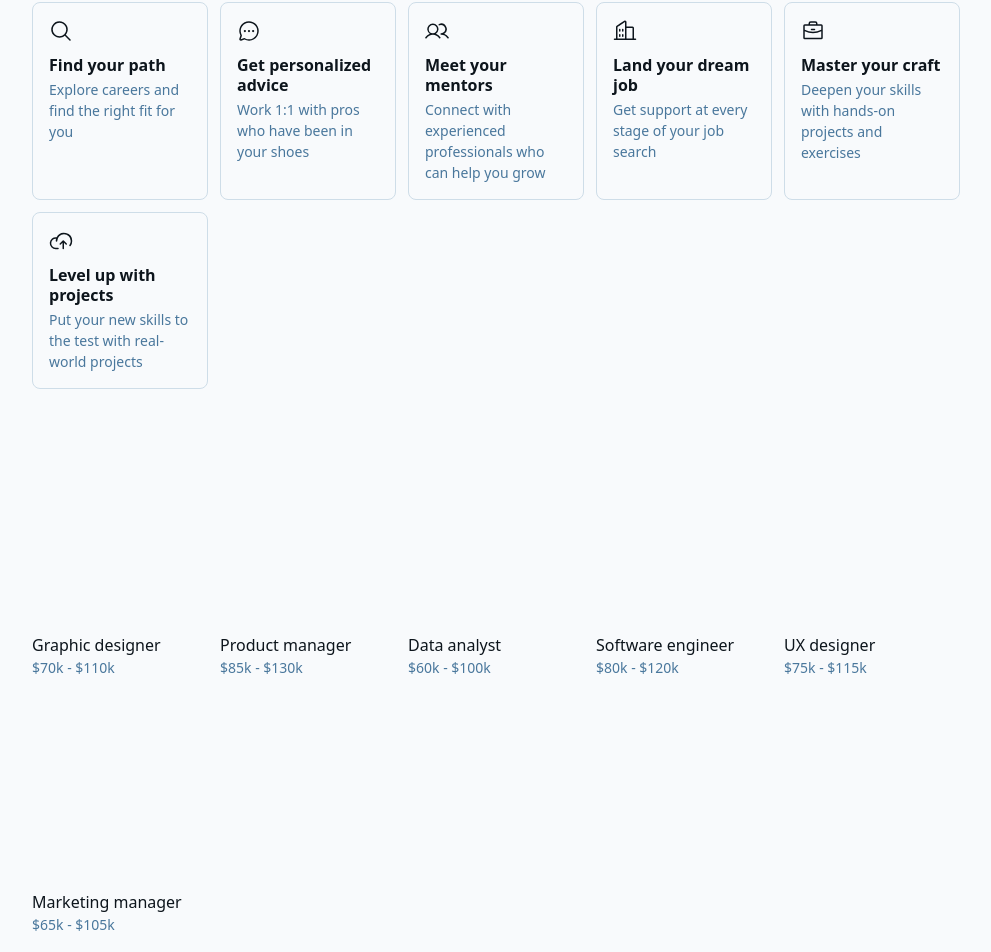
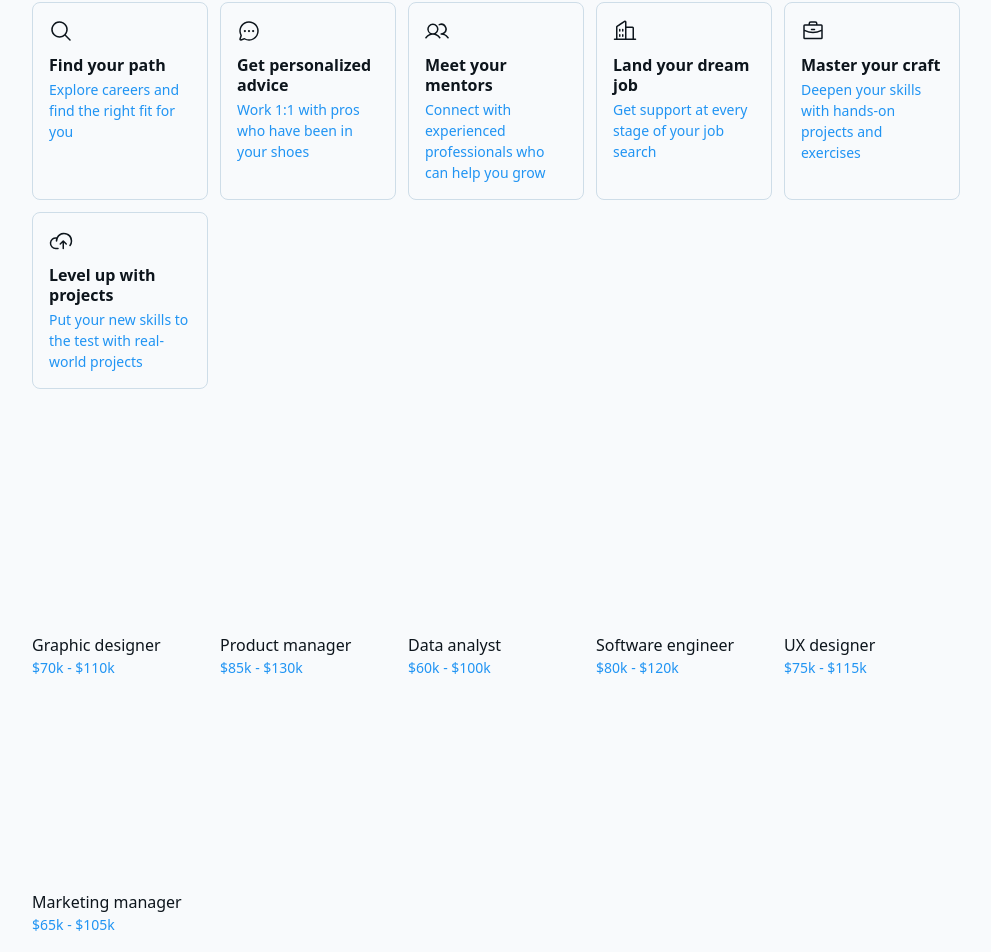
Before and after one commit to MuhammedHashimT/Braynex, a React (Vite) app: page / in a window 1280 px wide. Shown: the part 683-1635 px from the top of the page, without its empty margins (144-1135 px from the left). Built offline with nearby package versions, Linux system fonts and the light colour scheme.

Commit message:
Update styling in Error and Login components

```diff
--- a/src/App.tsx
+++ b/src/App.tsx
@@ -26,7 +26,7 @@ function App() {
             </div>
             <div className="flex gap-2">
               <button
-                className="flex min-w-[84px] max-w-[480px] cursor-pointer items-center justify-center overflow-hidden rounded-full h-10 px-4 bg-[#2094f3] text-slate-50 text-sm font-bold leading-normal tracking-[0.015em]"
+                className="flex min-w-[84px] max-w-[480px] cursor-pointer items-center justify-center overflow-hidden rounded-full h-10 px-4 bg-[#1cb0f6] text-slate-50 text-sm font-bold leading-normal tracking-[0.015em]"
               >
                 <span className="truncate">Sign up</span>
               </button>
@@ -57,7 +57,7 @@ function App() {
                     </h2>
                   </div>
                   <button
-                    className="flex min-w-[84px] max-w-[480px] cursor-pointer items-center justify-center overflow-hidden rounded-full h-10 px-4 @[480px]:h-12 @[480px]:px-5 bg-[#2094f3] text-slate-50 text-sm font-bold leading-normal tracking-[0.015em] @[480px]:text-base @[480px]:font-bold @[480px]:leading-normal @[480px]:tracking-[0.015em]"
+                    className="flex min-w-[84px] max-w-[480px] cursor-pointer items-center justify-center overflow-hidden rounded-full h-10 px-4 @[480px]:h-12 @[480px]:px-5 bg-[#1cb0f6] text-slate-50 text-sm font-bold leading-normal tracking-[0.015em] @[480px]:text-base @[480px]:font-bold @[480px]:leading-normal @[480px]:tracking-[0.015em]"
                   >
                     <span className="truncate">Get started</span>
                   </button>
@@ -81,7 +81,7 @@ function App() {
                   </div>
                   <div className="flex flex-col gap-1">
                     <h2 className="text-[#0d151c] text-base font-bold leading-tight">Find your path</h2>
-                    <p className="text-[#49779c] text-sm font-normal leading-normal">Explore careers and find the right fit for you</p>
+                    <p className="text-[#2094f3] text-sm font-normal leading-normal">Explore careers and find the right fit for you</p>
                   </div>
                 </div>
                 <div className="flex flex-1 gap-3 rounded-lg border border-[#cedde8] bg-slate-50 p-4 flex-col">
@@ -94,7 +94,7 @@ function App() {
                   </div>
                   <div className="flex flex-col gap-1">
                     <h2 className="text-[#0d151c] text-base font-bold leading-tight">Get personalized advice</h2>
-                    <p className="text-[#49779c] text-sm font-normal leading-normal">Work 1:1 with pros who have been in your shoes</p>
+                    <p className="text-[#2094f3] text-sm font-normal leading-normal">Work 1:1 with pros who have been in your shoes</p>
                   </div>
                 </div>
                 <div className="flex flex-1 gap-3 rounded-lg border border-[#cedde8] bg-slate-50 p-4 flex-col">
@@ -107,7 +107,7 @@ function App() {
                   </div>
                   <div className="flex flex-col gap-1">
                     <h2 className="text-[#0d151c] text-base font-bold leading-tight">Meet your mentors</h2>
-                    <p className="text-[#49779c] text-sm font-normal leading-normal">Connect with experienced professionals who can help you grow</p>
+                    <p className="text-[#2094f3] text-sm font-normal leading-normal">Connect with experienced professionals who can help you grow</p>
                   </div>
                 </div>
                 <div className="flex flex-1 gap-3 rounded-lg border border-[#cedde8] bg-slate-50 p-4 flex-col">
@@ -120,7 +120,7 @@ function App() {
                   </div>
                   <div className="flex flex-col gap-1">
                     <h2 className="text-[#0d151c] text-base font-bold leading-tight">Land your dream job</h2>
-                    <p className="text-[#49779c] text-sm font-normal leading-normal">Get support at every stage of your job search</p>
+                    <p className="text-[#2094f3] text-sm font-normal leading-normal">Get support at every stage of your job search</p>
                   </div>
                 </div>
                 <div className="flex flex-1 gap-3 rounded-lg border border-[#cedde8] bg-slate-50 p-4 flex-col">
@@ -133,7 +133,7 @@ function App() {
                   </div>
                   <div className="flex flex-col gap-1">
                     <h2 className="text-[#0d151c] text-base font-bold leading-tight">Master your craft</h2>
-                    <p className="text-[#49779c] text-sm font-normal leading-normal">Deepen your skills with hands-on projects and exercises</p>
+                    <p className="text-[#2094f3] text-sm font-normal leading-normal">Deepen your skills with hands-on projects and exercises</p>
                   </div>
                 </div>
                 <div className="flex flex-1 gap-3 rounded-lg border border-[#cedde8] bg-slate-50 p-4 flex-col">
@@ -146,7 +146,7 @@ function App() {
                   </div>
                   <div className="flex flex-col gap-1">
                     <h2 className="text-[#0d151c] text-base font-bold leading-tight">Level up with projects</h2>
-                    <p className="text-[#49779c] text-sm font-normal leading-normal">Put your new skills to the test with real-world projects</p>
+                    <p className="text-[#2094f3] text-sm font-normal leading-normal">Put your new skills to the test with real-world projects</p>
                   </div>
                 </div>
               </div>
@@ -159,7 +159,7 @@ function App() {
                 ></div>
                 <div>
                   <p className="text-[#0d151c] text-base font-medium leading-normal">Graphic designer</p>
-                  <p className="text-[#49779c] text-sm font-normal leading-normal">$70k - $110k</p>
+                  <p className="text-[#2094f3] text-sm font-normal leading-normal">$70k - $110k</p>
                 </div>
               </div>
               <div className="flex flex-col gap-3 pb-3">
@@ -169,7 +169,7 @@ function App() {
                 ></div>
                 <div>
                   <p className="text-[#0d151c] text-base font-medium leading-normal">Product manager</p>
-                  <p className="text-[#49779c] text-sm font-normal leading-normal">$85k - $130k</p>
+                  <p className="text-[#2094f3] text-sm font-normal leading-normal">$85k - $130k</p>
                 </div>
               </div>
               <div className="flex flex-col gap-3 pb-3">
@@ -179,7 +179,7 @@ function App() {
                 ></div>
                 <div>
                   <p className="text-[#0d151c] text-base font-medium leading-normal">Data analyst</p>
-                  <p className="text-[#49779c] text-sm font-normal leading-normal">$60k - $100k</p>
+                  <p className="text-[#2094f3] text-sm font-normal leading-normal">$60k - $100k</p>
                 </div>
               </div>
               <div className="flex flex-col gap-3 pb-3">
@@ -189,7 +189,7 @@ function App() {
                 ></div>
                 <div>
                   <p className="text-[#0d151c] text-base font-medium leading-normal">Software engineer</p>
-                  <p className="text-[#49779c] text-sm font-normal leading-normal">$80k - $120k</p>
+                  <p className="text-[#2094f3] text-sm font-normal leading-normal">$80k - $120k</p>
                 </div>
               </div>
               <div className="flex flex-col gap-3 pb-3">
@@ -199,7 +199,7 @@ function App() {
                 ></div>
                 <div>
                   <p className="text-[#0d151c] text-base font-medium leading-normal">UX designer</p>
-                  <p className="text-[#49779c] text-sm font-normal leading-normal">$75k - $115k</p>
+                  <p className="text-[#2094f3] text-sm font-normal leading-normal">$75k - $115k</p>
                 </div>
               </div>
               <div className="flex flex-col gap-3 pb-3">
@@ -209,7 +209,7 @@ function App() {
                 ></div>
                 <div>
                   <p className="text-[#0d151c] text-base font-medium leading-normal">Marketing manager</p>
-                  <p className="text-[#49779c] text-sm font-normal leading-normal">$65k - $105k</p>
+                  <p className="text-[#2094f3] text-sm font-normal leading-normal">$65k - $105k</p>
                 </div>
               </div>
             </div>
--- a/src/components/Error.tsx
+++ b/src/components/Error.tsx
@@ -14,13 +14,13 @@ export default function ErrorPage() {
         `}
       </style>
       <div className="text-center">
-        <h1 className="text-6xl font-bold text-[#64D0E8] mb-4">Oops!</h1>
+        <h1 className="text-6xl font-bold text-[#58cc02] mb-4">Oops!</h1>
         <p className="text-2xl text-gray-600 mb-8">Something went wrong on our end.</p>
 
         <div className="w-64 h-64 mx-auto mb-8">
           <svg
             viewBox="0 0 100 100"
-            className="stroke-[#64D0E8] fill-none stroke-2"
+            className="stroke-[#58cc02] fill-none stroke-2"
           >
             <circle cx="50" cy="50" r="45" className="animate-pulse" />
             <path
@@ -29,8 +29,8 @@ export default function ErrorPage() {
               strokeDasharray="80"
               strokeDashoffset="80"
             />
-            <circle cx="35" cy="40" r="5" className="fill-[#120309]" />
-            <circle cx="65" cy="40" r="5" className="fill-[#120309]" />
+            <circle cx="35" cy="40" r="5" className="fill-[white]" />
+            <circle cx="65" cy="40" r="5" className="fill-[white]" />
             <path
               d="M 30 60 Q 50 80 70 60"
               className="animate-[dash_1.5s_ease-in-out_infinite_0.5s]"
@@ -46,7 +46,7 @@ export default function ErrorPage() {
 
         <Link
           to="/"
-          className="inline-flex items-center px-6 py-3 border border-transparent text-base font-medium rounded-md text-white bg-[#64D0E8] hover:bg-[#120309] focus:outline-none focus:ring-2 focus:ring-offset-2 focus:ring-[#64D0E8] transition-colors duration-200"
+          className="inline-flex items-center px-6 py-3 border border-transparent text-base font-medium rounded-md text-white bg-[#58cc02] hover:bg-[#120309] focus:outline-none focus:ring-2 focus:ring-offset-2 focus:ring-[#58cc02] transition-colors duration-200"
         >
           <HomeIcon className="mr-2 h-5 w-5" />
           Go back home
```
Also changed, not shown: src/components/Login.tsx (+8 -8 lines).
